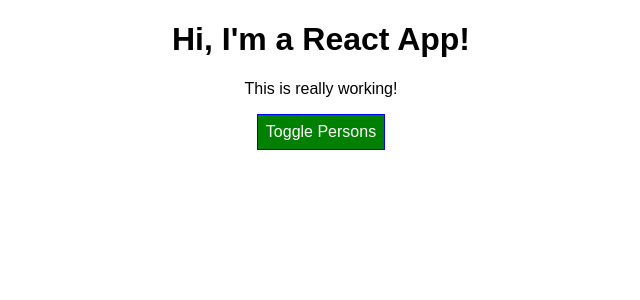
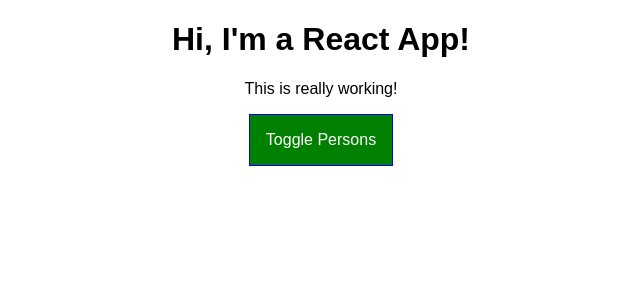
Before and after one commit to petercolella/udemy-react-complete-guide, a React app: page / in a window 1280 px wide. Shown: the top 300 px of the page, without its empty margins (319-959 px from the left). Built offline with nearby package versions, Linux system fonts and the light colour scheme.

Commit message:
Lecture 68

```diff
--- a/src/App.css
+++ b/src/App.css
@@ -9,3 +9,26 @@
 .bold {
   font-weight: bold;
 }
+
+.App button {
+  border: 1px solid blue;
+  padding: 16px;
+  background-color: green;
+  font: inherit;
+  color: white;
+}
+
+.App button:hover {
+  background-color: lightgreen;
+  color: black;
+  cursor: pointer;
+}
+
+.App button.Red {
+  background-color: red;
+}
+
+.App button.Red:hover {
+  background-color: salmon;
+  color: black;
+}
--- a/src/App.js
+++ b/src/App.js
@@ -42,16 +42,8 @@
   }
 
   render() {
-    const style = {
-      backgroundColor: 'green',
-      color: 'white',
-      font: 'inherit',
-      border: '1px solid blue',
-      padding: '8px',
-      cursor: 'pointer',
-    };
-
     let persons = null;
+    let btnClass = '';
 
     if (this.state.showPersons) {
       persons = (
@@ -66,7 +58,7 @@
           })}
         </div>
       );
-      style.backgroundColor = 'red';
+      btnClass = classes.Red;
     }
 
     const assignedClasses = [];
@@ -82,7 +74,7 @@
         <h1>Hi, I'm a React App!</h1>
         <p className={assignedClasses.join(' ')}>This is really working!</p>
         <button
-          style={style}
+          className={btnClass}
           onClick={this.togglePersonsHandler}>Toggle Persons</button>
         {persons}
       </div>
```
